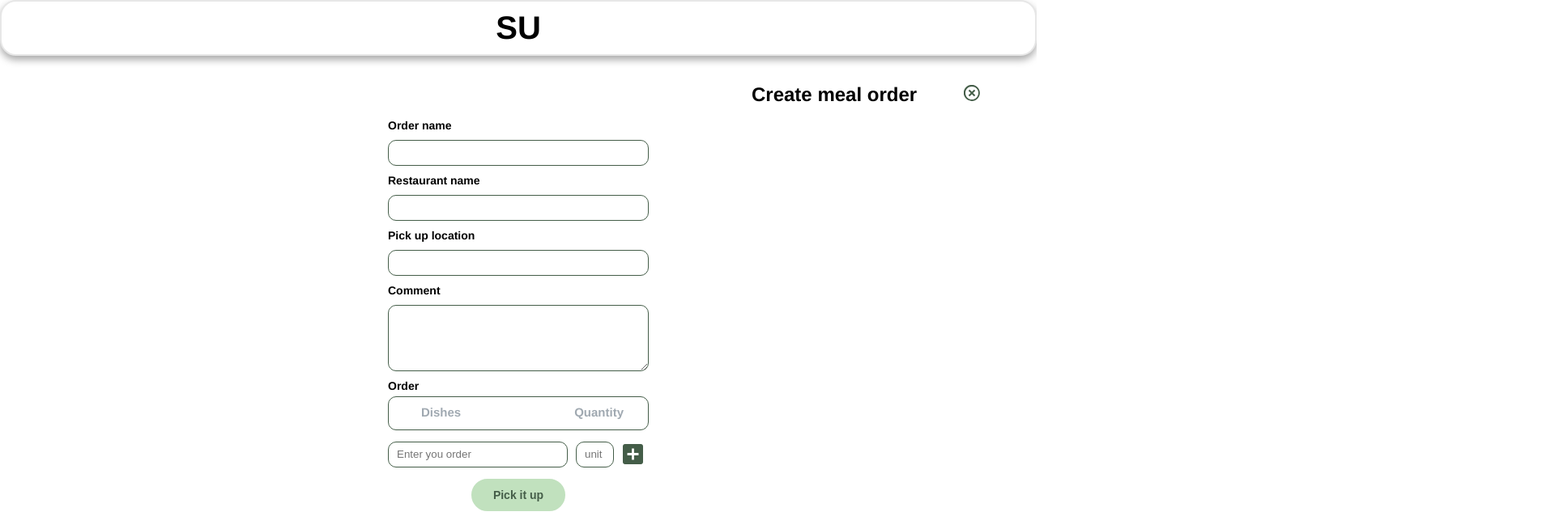
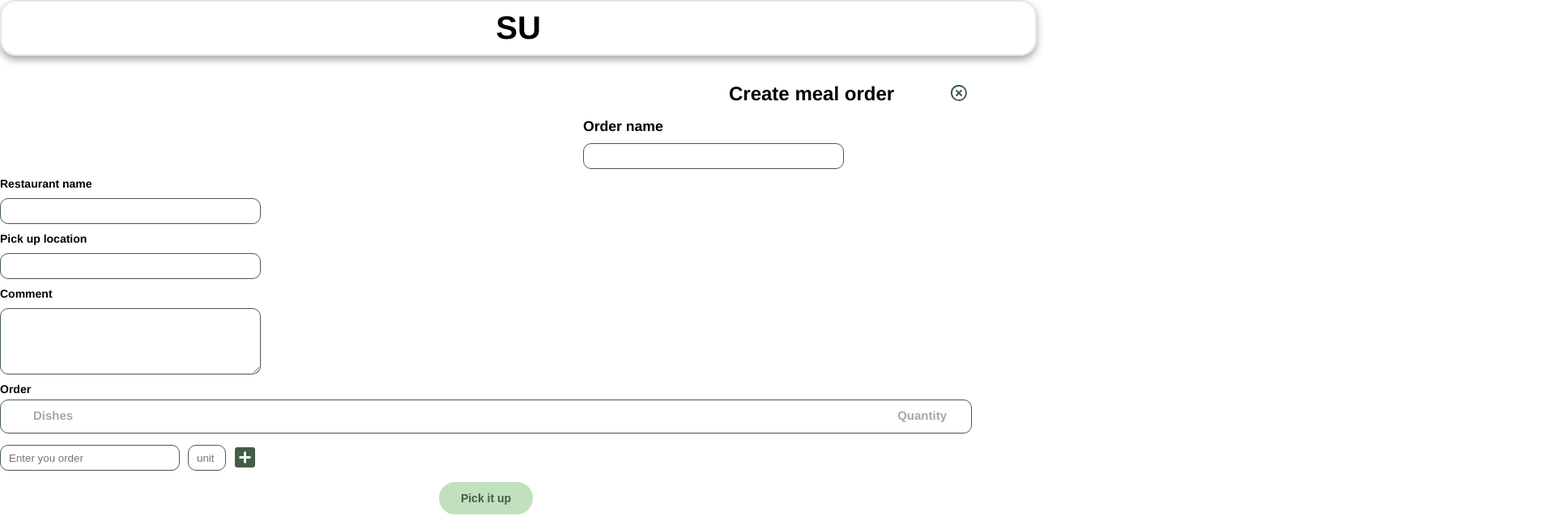
Before and after one commit to Green-Teaz123/Green_, a React (Create React App) app: page /create in a window 1280 px wide. Shown: the top 638 px of the page at 81% size, 1920 px wide, since content can reach past the window. Built offline with nearby package versions, Linux system fonts and the light colour scheme.

Commit message:
Tiger Boom

```diff
--- a/src/styles/createOrder.css
+++ b/src/styles/createOrder.css
@@ -129,17 +129,33 @@
 }
 
 @media only screen and (min-width : 1200px) {
+    .create-order{
+        width: 1200px;
+    }
+    .header-create-order{
+        width: 1200px;
+    }
+    .form-create-order{
+        width: 1200px;
+    }
     .create-order .header-create-order {
-        margin-right: -70%;
+        margin-right: -150%;
         margin-top: 1%;
     }
     .create-order .header-create-order p {
         font-size: 150%;
     }
     .create-order .header-create-order .btn {
-        margin-right: 10%;
+        margin-right: 75%;
+    }
+
+    .create-order .form-create-order #lbl1{
+        margin-left: 60%;
+        font-size: 110%;
+    }
+    .create-order .form-create-order #txtin1{
+        margin-left: 60%;
     }
 
 
-
 }
```
